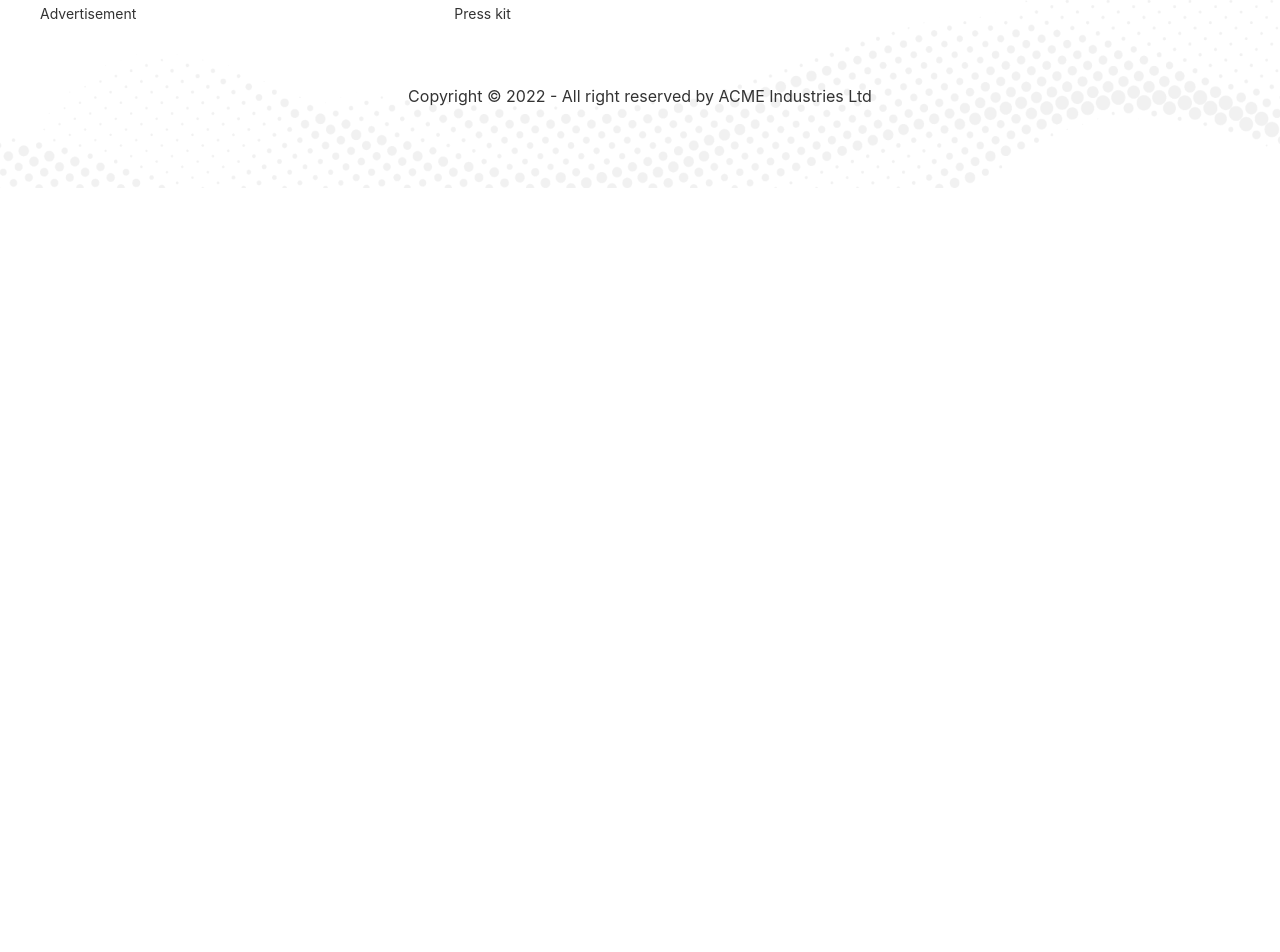
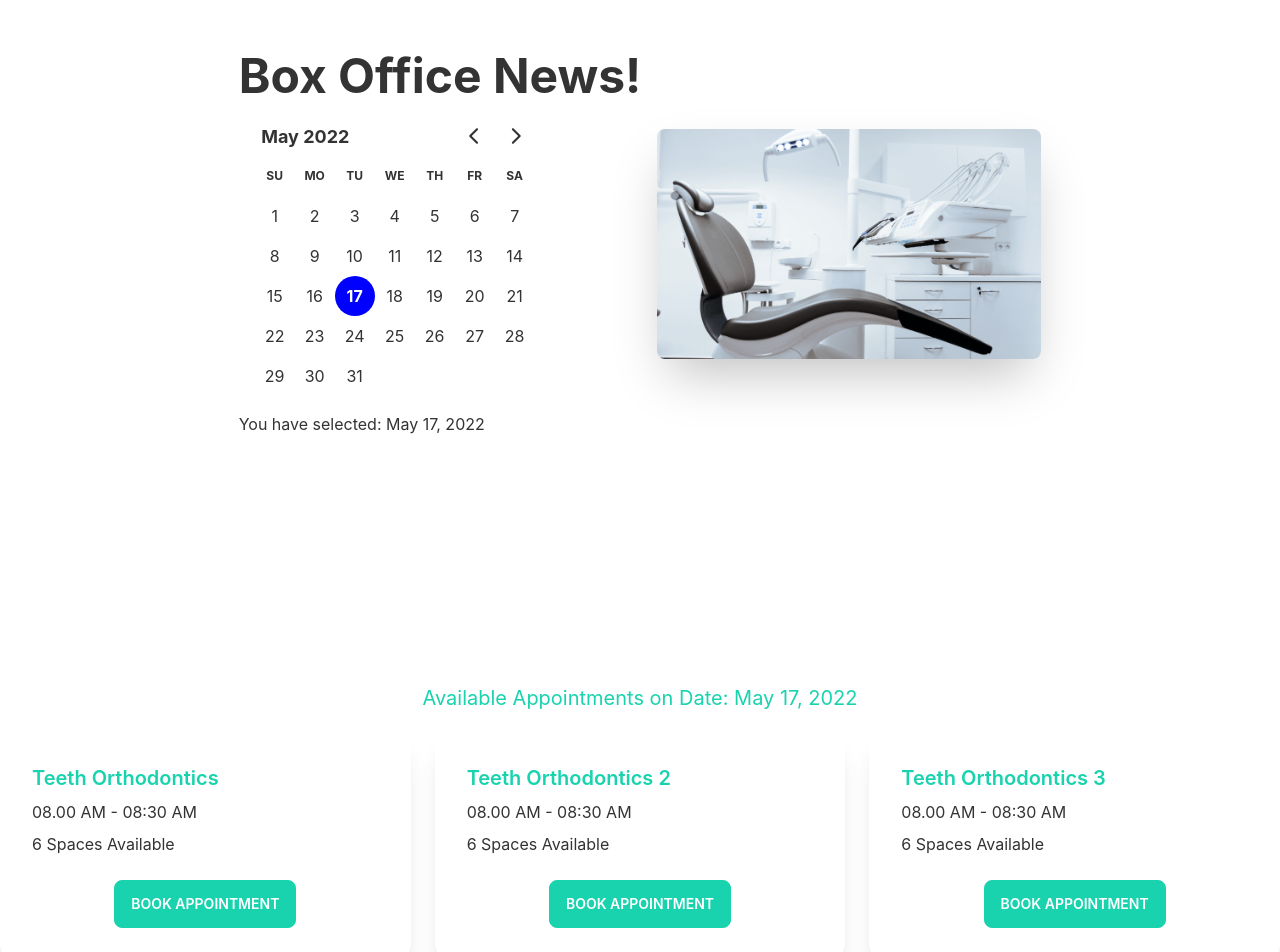
Before and after one commit to rakibulmd/Full-stack-online-schedule-app-Doctors-Portal-, a React (Create React App) app: page /appointment in a window 1280 px wide. Shown: the part 220-1172 px from the top of the page. Before the commit the page ends 800 px from the top, so only its background shows below. Built offline with nearby package versions, Linux system fonts and the light colour scheme.

Commit message:
added appointment page banner and booking options

```diff
--- a/package.json
+++ b/package.json
@@ -7,7 +7,9 @@
     "@testing-library/react": "^13.2.0",
     "@testing-library/user-event": "^13.5.0",
     "daisyui": "^2.14.3",
+    "date-fns": "^2.28.0",
     "react": "^18.1.0",
+    "react-day-picker": "^8.0.5",
     "react-dom": "^18.1.0",
     "react-hook-form": "^7.31.1",
     "react-router-dom": "^6.3.0",
--- a/public/index.html
+++ b/public/index.html
@@ -24,7 +24,7 @@
       work correctly both with client-side routing and a non-root public URL.
       Learn how to configure a non-root public URL by running `npm run build`.
     -->
-    <title>React App</title>
+        <title>Doctor's Portal</title>
     </head>
     <body>
         <noscript>You need to enable JavaScript to run this app.</noscript>
@@ -38,6 +38,5 @@
 
       To begin the development, run `npm start` or `yarn start`.
       To create a production bundle, use `npm run build` or `yarn build`.
-    -->
-  </body>
+    --></body>
 </html>
--- /dev/null
+++ b/public/services.json
@@ -0,0 +1,67 @@
+[
+    {
+        "_id": 1,
+        "name": "Teeth Orthodontics",
+        "slots": [
+            "08.00 AM - 08:30 AM",
+            "08.30 AM - 09:00 AM",
+            "09.00 AM - 09:30 AM",
+            "09.30 AM - 10:00 AM",
+            "10.00 AM - 10:30 AM",
+            "10.30 AM - 11:00 AM"
+        ]
+    },
+    {
+        "_id": 2,
+        "name": "Teeth Orthodontics 2",
+        "slots": [
+            "08.00 AM - 08:30 AM",
+            "08.30 AM - 09:00 AM",
+            "09.00 AM - 09:30 AM",
+            "09.30 AM - 10:00 AM",
+            "10.00 AM - 10:30 AM",
+            "10.30 AM - 11:00 AM"
+        ]
+    },
+    {
+        "_id": 3,
+        "name": "Teeth Orthodontics 3",
+        "slots": [
+            "08.00 AM - 08:30 AM",
+            "08.30 AM - 09:00 AM",
+            "09.00 AM - 09:30 AM",
+            "09.30 AM - 10:00 AM",
+            "10.00 AM - 10:30 AM",
+            "10.30 AM - 11:00 AM"
+        ]
+    },
+    {
+        "_id": 4,
+        "name": "Teeth Orthodontics 4",
+        "slots": [
+            "08.00 AM - 08:30 AM",
+            "08.30 AM - 09:00 AM",
+            "09.00 AM - 09:30 AM",
+            "09.30 AM - 10:00 AM",
+            "10.00 AM - 10:30 AM",
+            "10.30 AM - 11:00 AM"
+        ]
+    },
+    {
+        "_id": 5,
+        "name": "Teeth Orthodontics 5",
+        "slots": []
+    },
+    {
+        "_id": 6,
+        "name": "Teeth Orthodontics 6",
+        "slots": [
+            "08.00 AM - 08:30 AM",
+            "08.30 AM - 09:00 AM",
+            "09.00 AM - 09:30 AM",
+            "09.30 AM - 10:00 AM",
+            "10.00 AM - 10:30 AM",
+            "10.30 AM - 11:00 AM"
+        ]
+    }
+]
--- a/src/App.js
+++ b/src/App.js
@@ -1,5 +1,6 @@
 import { Route, Routes } from "react-router-dom";
 import "./App.css";
+import Appointment from "./Pages/Appointment/Appointment";
 import Home from "./Pages/Home/Home/Home";
 import Login from "./Pages/Login/Login";
 import Footer from "./Pages/Shared/Footer/Footer";
@@ -12,9 +13,12 @@
             <Routes>
                 <Route path="/" element={<Home></Home>}></Route>
                 <Route path="/home" element={<Home></Home>}></Route>
+                <Route
+                    path="/appointment"
+                    element={<Appointment></Appointment>}
+                ></Route>
                 <Route path="/login" element={<Login></Login>}></Route>
             </Routes>
-            <Footer></Footer>
         </div>
     );
 }
--- /dev/null
+++ b/src/Pages/Appointment/Appointment.js
@@ -0,0 +1,20 @@
+import React, { useState } from "react";
+import Footer from "../Shared/Footer/Footer";
+import AppointmentBanner from "./AppointmentBanner";
+import AvailableAppointment from "./AvailableAppointment";
+
+const Appointment = () => {
+    const [date, setDate] = useState(new Date());
+    return (
+        <div>
+            <AppointmentBanner
+                date={date}
+                setDate={setDate}
+            ></AppointmentBanner>
+            <AvailableAppointment date={date}></AvailableAppointment>
+            <Footer></Footer>
+        </div>
+    );
+};
+
+export default Appointment;
--- /dev/null
+++ b/src/Pages/Appointment/AppointmentBanner.js
@@ -0,0 +1,30 @@
+import React, { useState } from "react";
+import chair from "../../assets/images/chair.png";
+import { DayPicker } from "react-day-picker";
+import "react-day-picker/dist/style.css";
+import { format } from "date-fns";
+
+const AppointmentBanner = ({ date, setDate }) => {
+    return (
+        <div class="hero min-h-screen">
+            <div class="hero-content flex-col lg:flex-row-reverse">
+                <img
+                    src={chair}
+                    class="max-w-sm rounded-lg shadow-2xl"
+                    alt=""
+                />
+                <div>
+                    <h1 class="text-5xl font-bold">Box Office News!</h1>
+                    <DayPicker
+                        mode="single"
+                        selected={date}
+                        onSelect={setDate}
+                    />
+                    <p>You have selected: {format(date, "PP")}</p>
+                </div>
+            </div>
+        </div>
+    );
+};
+
+export default AppointmentBanner;
--- /dev/null
+++ b/src/Pages/Appointment/AvailableAppointment.js
@@ -0,0 +1,26 @@
+import { format } from "date-fns";
+import React, { useEffect, useState } from "react";
+import Service from "./Service";
+
+const AvailableAppointment = ({ date }) => {
+    const [services, setServices] = useState([]);
+    useEffect(() => {
+        fetch("services.json")
+            .then((res) => res.json())
+            .then((data) => setServices(data));
+    }, []);
+    return (
+        <div className="my-10">
+            <h2 className="text-center text-secondary text-xl pb-5">
+                Available Appointments on Date: {format(date, "PP")}
+            </h2>
+            <div className="grid grid-cols-1 md:grid-cols-2 lg:grid-cols-3 gap-6">
+                {services.map((service) => (
+                    <Service key={service._id} service={service}></Service>
+                ))}
+            </div>
+        </div>
+    );
+};
+
+export default AvailableAppointment;
--- /dev/null
+++ b/src/Pages/Appointment/Service.js
@@ -0,0 +1,34 @@
+import React from "react";
+import PrimaryButton from "../Shared/PrimaryButton/PrimaryButton";
+
+const Service = ({ service }) => {
+    const { name, slots } = service;
+    return (
+        <div class="card lg:m-w-96 bg-base-100 shadow-xl">
+            <div class="card-body">
+                <h2 class="card-title text-secondary">{name}</h2>
+                <p>
+                    {slots.length ? (
+                        <span>{slots[0]}</span>
+                    ) : (
+                        <span className="text-rose-600">Try another date.</span>
+                    )}
+                </p>
+                <p>
+                    {slots.length} {slots.length > 1 ? "Spaces " : "Space "}{" "}
+                    Available
+                </p>
+                <div class="card-actions justify-center pt-4">
+                    <button
+                        disabled={slots.length === 0}
+                        className="btn btn-secondary text-white"
+                    >
+                        Book Appointment
+                    </button>
+                </div>
+            </div>
+        </div>
+    );
+};
+
+export default Service;
--- a/src/Pages/Home/Home/Home.js
+++ b/src/Pages/Home/Home/Home.js
@@ -1,4 +1,5 @@
 import React from "react";
+import Footer from "../../Shared/Footer/Footer";
 import Banner from "../Banner/Banner";
 import ConnectForm from "../ConnectForm/ConnectForm";
 import Info from "../Info/Info";
@@ -15,6 +16,7 @@
             <MakeAppointment></MakeAppointment>
             <Testimonials></Testimonials>
             <ConnectForm></ConnectForm>
+            <Footer></Footer>
         </div>
     );
 };
--- a/src/Pages/Home/Info/Info.js
+++ b/src/Pages/Home/Info/Info.js
@@ -9,17 +9,17 @@
         <div className="grid grid-cols-1 md:grid-cols-2 lg:grid-cols-3 gap-6 p-4">
             <InfoCard
                 cardTitle={"Opening Hours"}
-                bgclassName="bg-gradient-to-r from-secondary to-primary"
+                bgClass="bg-gradient-to-r from-secondary to-primary"
                 img={clock}
             ></InfoCard>
             <InfoCard
                 cardTitle={"Our Locations"}
-                bgclassName="bg-neutral"
+                bgClass="bg-neutral"
                 img={marker}
             ></InfoCard>
             <InfoCard
                 cardTitle={"Contact Us"}
-                bgclassName="bg-gradient-to-r from-secondary to-primary"
+                bgClass="bg-gradient-to-r from-secondary to-primary"
                 img={phone}
             ></InfoCard>
         </div>
--- a/src/Pages/Shared/Footer/Footer.js
+++ b/src/Pages/Shared/Footer/Footer.js
@@ -34,10 +34,7 @@
                     </div>
                 </div>
                 <div className="py-10 text-center mt-5">
-                    <p>
-                        Copyright © 2022 - All right reserved by ACME Industries
-                        Ltd
-                    </p>
+                    <p>Copyright © 2022 - All right reserved</p>
                 </div>
             </footer>
         </div>
--- a/src/Pages/Shared/Header/Header.js
+++ b/src/Pages/Shared/Header/Header.js
@@ -7,14 +7,15 @@
             <li>
                 <Link to="/home">Home</Link>
             </li>
-            <li>
-                <Link to="/about">About</Link>
-            </li>
+
             <li>
                 <Link to="/appointment">Appointment</Link>
             </li>
             <li>
                 <Link to="/reviews">Reviews</Link>
+            </li>
+            <li>
+                <Link to="/about">About</Link>
             </li>
             <li>
                 <Link to="/contact">Contact Us</Link>
```
Also changed, not shown: 1 other file (tests, documents, lock files or other folders). Lines whose indentation alone changed are shown as unchanged.
